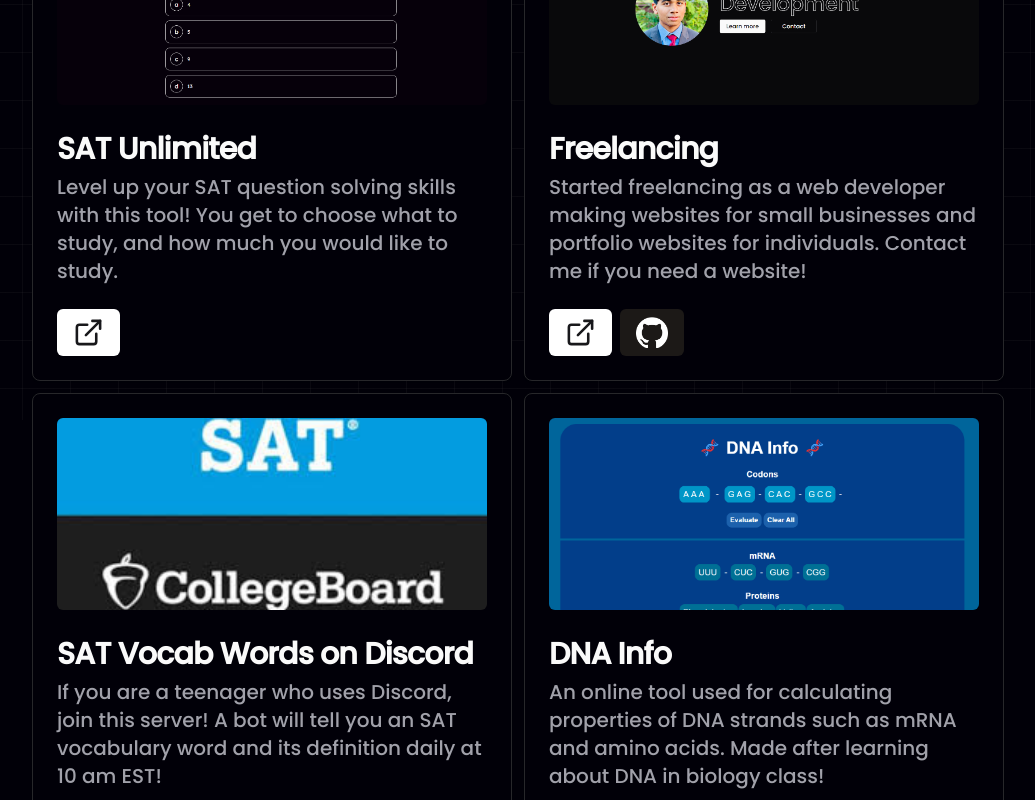
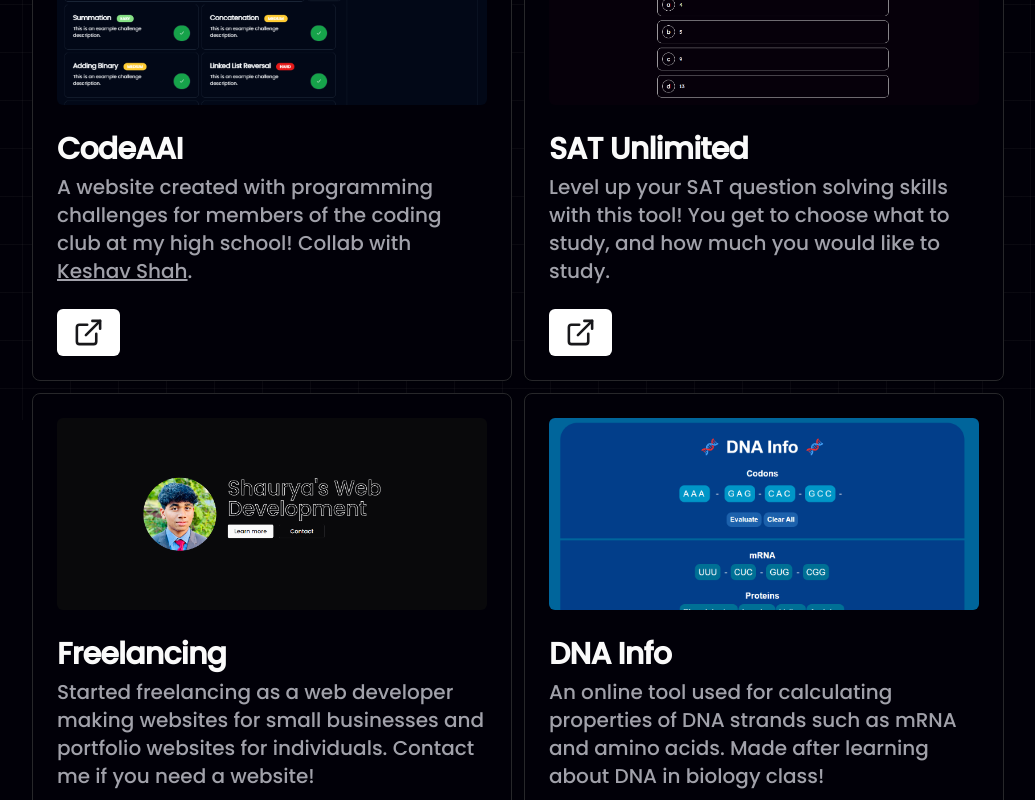
Before and after one commit to kshau/portfolio-v2, a Next.js app: page /projects in a window 1280 px wide. Shown: the part 380-1180 px from the top of the page, without its empty margins (122-1157 px from the left). Built offline with nearby package versions, Linux system fonts and the light colour scheme.

Commit message:
added codeaai project

```diff
--- a/src/app/projects/page.jsx
+++ b/src/app/projects/page.jsx
@@ -9,6 +9,15 @@ import Link from "next/link"
 export default function Achievements() {
 
     const projects = [
+        {
+            "name": "CodeAAI",
+            "description":
+            <span>
+                A website created with programming challenges for members of the coding club at my high school! Collab with <Link href="https://keshav.pro" className="underline">Keshav Shah</Link>.
+            </span>,
+            "image": "/assets/projects/codeaai.png",
+            "url": "https://satunlimited.com",
+        },
         {
             "name": "SAT Unlimited",
             "description":
@@ -28,17 +37,6 @@ export default function Achievements() {
             "image": "/assets/projects/freelancing.png",
             "url": "https://web.shaurya.pro",
             "githubUrl": "https://github.com/kshau/shauryas-web-dev"
-        },
-        {
-            "name": "SAT Vocab Words on Discord",
-            "description":
-            <span>
-                If you are a teenager who uses Discord, join this server!
-                A bot will tell you an SAT vocabulary word and its definition daily at 10 am EST!
-            </span>,
-            "image": "/assets/projects/sat-words.png",
-            "url": "https://shaurya.pro/sat",
-            "githubUrl": "https://github.com/kshau/sat-words-discord"
         },
         {
             "name": "DNA Info",
--- a/src/components/ui/card.jsx
+++ b/src/components/ui/card.jsx
@@ -5,7 +5,7 @@ import { cn } from "@/lib/utils"
 const Card = React.forwardRef(({ className, ...props }, ref) => (
   <div
     ref={ref}
-    className={cn("rounded-lg border bg-card text-card-foreground shadow-sm", className)}
+    className={cn("rounded-lg border bg-card text-card-foreground shadow-sm hover:shadow-2xl", className)}
     {...props} />
 ))
 Card.displayName = "Card"
```
Also changed, not shown: public/assets/projects/codeaai.png (added), public/assets/projects/sat-words.png (deleted).
